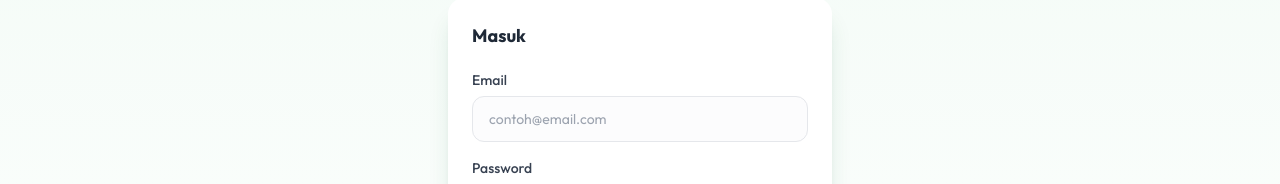
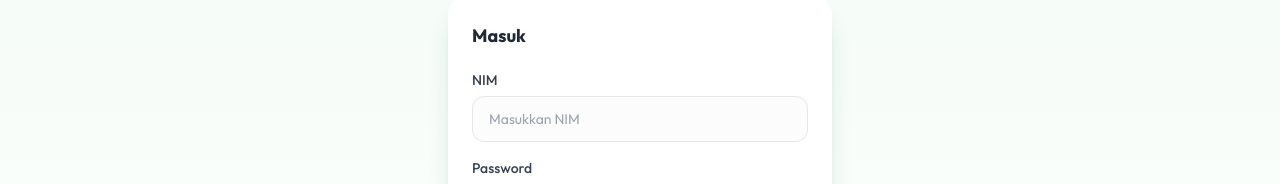
Before and after one commit to awaaaaja/halaqah, a Vue app: page /login in a window 1280 px wide. Shown: the part 296-480 px from the top of the page. Built offline with nearby package versions, Linux system fonts and the light colour scheme; no server answers.

Commit message:
[Feat] Login by NIM: RPC get_email_by_nim + LoginView accept NIM

```diff
--- a/src/stores/authStore.js
+++ b/src/stores/authStore.js
@@ -34,7 +34,13 @@ export const useAuthStore = defineStore('auth', () => {
     }
   }
 
-  async function login(email, password) {
+  async function login(identifier, password) {
+    let email = identifier
+    if (!identifier.includes('@')) {
+      const { data: emailFromNim, error: rpcError } = await supabase.rpc('get_email_by_nim', { p_nim: identifier })
+      if (rpcError || !emailFromNim) throw new Error('NIM tidak ditemukan')
+      email = emailFromNim
+    }
     const { data, error } = await supabase.auth.signInWithPassword({ email, password })
     if (error) throw error
     if (data.session) {
--- a/src/views/auth/LoginView.vue
+++ b/src/views/auth/LoginView.vue
@@ -6,7 +6,7 @@ import { useAuthStore } from '@/stores/authStore'
 const router = useRouter()
 const authStore = useAuthStore()
 
-const email = ref('')
+const nim = ref('')
 const password = ref('')
 const error = ref('')
 const loading = ref(false)
@@ -15,7 +15,7 @@ async function handleLogin() {
   error.value = ''
   loading.value = true
   try {
-    await authStore.login(email.value, password.value)
+    await authStore.login(nim.value, password.value)
     const role = authStore.profile?.role
     const status = authStore.profile?.status_akun
     if (status === 'pending') return router.push('/pending')
@@ -48,8 +48,8 @@ async function handleLogin() {
 
       <form @submit.prevent="handleLogin" class="space-y-4">
         <div>
-          <label class="block text-sm font-medium text-gray-700 mb-1.5">Email</label>
-          <input v-model="email" type="email" required placeholder="contoh@email.com"
+          <label class="block text-sm font-medium text-gray-700 mb-1.5">NIM</label>
+          <input v-model="nim" type="text" required placeholder="Masukkan NIM"
             class="w-full px-4 py-3 border border-gray-200 rounded-xl focus:outline-none focus:ring-2 focus:ring-brand-500 focus:border-brand-500 transition-all bg-gray-50/50 text-sm" />
         </div>
 
```
Also changed, not shown: 1 other file (tests, documents, lock files or other folders).
